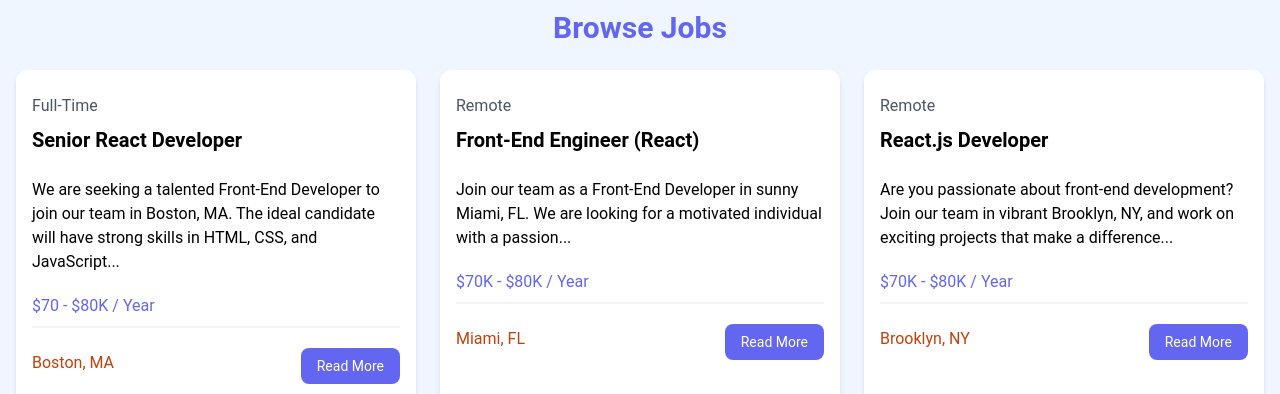
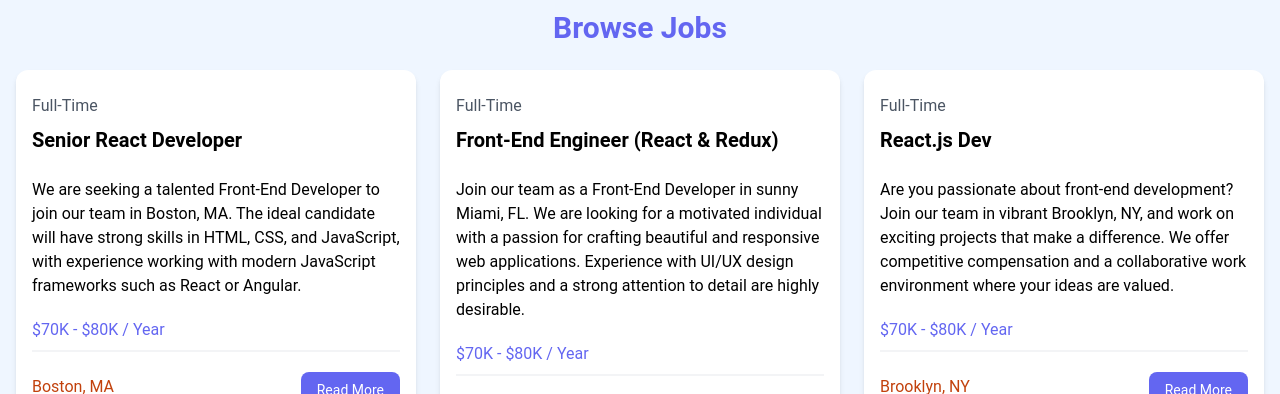
Before and after one commit to javierlona/learning-react-crash-course, a React (Vite) app: page / in a window 1280 px wide. Shown: the part 558-952 px from the top of the page. Built offline with nearby package versions, Linux system fonts and the light colour scheme.

Commit message:
Create listing with map

```diff
--- a/src/components/JobListings.tsx
+++ b/src/components/JobListings.tsx
@@ -1,6 +1,8 @@
 import React from "react";
+import jobs from "../jobs.json";
 
 const JobListings = () => {
+  console.log(jobs);
   return (
     <section className="bg-blue-50 px-4 py-10">
       <div className="container-xl lg:container m-auto">
@@ -8,31 +10,27 @@
           Browse Jobs
         </h2>
         <div className="grid grid-cols-1 md:grid-cols-3 gap-6">
-          {/* <!-- Job Listing 1 --> */}
+          {jobs.map((job) => (
             <div className="bg-white rounded-xl shadow-md relative">
               <div className="p-4">
                 <div className="mb-6">
-                <div className="text-gray-600 my-2">Full-Time</div>
-                <h3 className="text-xl font-bold">Senior React Developer</h3>
+                  <div className="text-gray-600 my-2">{job.type}</div>
+                  <h3 className="text-xl font-bold">{job.title}</h3>
                 </div>
 
-              <div className="mb-5">
-                We are seeking a talented Front-End Developer to join our team
-                in Boston, MA. The ideal candidate will have strong skills in
-                HTML, CSS, and JavaScript...
-              </div>
+                <div className="mb-5">{job.description}</div>
 
-              <h3 className="text-indigo-500 mb-2">$70 - $80K / Year</h3>
+                <h3 className="text-indigo-500 mb-2">{job.salary} / Year</h3>
 
                 <div className="border border-gray-100 mb-5"></div>
 
                 <div className="flex flex-col lg:flex-row justify-between mb-4">
                   <div className="text-orange-700 mb-3">
                     <i className="fa-solid fa-location-dot text-lg"></i>
-                  Boston, MA
+                    {job.location}
                   </div>
                   <a
-                  href="job.html"
+                    href={`/job/${job.id}`}
                     className="h-[36px] bg-indigo-500 hover:bg-indigo-600 text-white px-4 py-2 rounded-lg text-center text-sm"
                   >
                     Read More
@@ -40,71 +38,7 @@
                 </div>
               </div>
             </div>
-          {/* <!-- Job Listing 2 --> */}
-          <div className="bg-white rounded-xl shadow-md relative">
-            <div className="p-4">
-              <div className="mb-6">
-                <div className="text-gray-600 my-2">Remote</div>
-                <h3 className="text-xl font-bold">
-                  Front-End Engineer (React)
-                </h3>
-              </div>
-
-              <div className="mb-5">
-                Join our team as a Front-End Developer in sunny Miami, FL. We
-                are looking for a motivated individual with a passion...
-              </div>
-
-              <h3 className="text-indigo-500 mb-2">$70K - $80K / Year</h3>
-
-              <div className="border border-gray-100 mb-5"></div>
-
-              <div className="flex flex-col lg:flex-row justify-between mb-4">
-                <div className="text-orange-700 mb-3">
-                  <i className="fa-solid fa-location-dot text-lg"></i>
-                  Miami, FL
-                </div>
-                <a
-                  href="job.html"
-                  className="h-[36px] bg-indigo-500 hover:bg-indigo-600 text-white px-4 py-2 rounded-lg text-center text-sm"
-                >
-                  Read More
-                </a>
-              </div>
-            </div>
-          </div>
-          {/* <!-- Job Listing 3 --> */}
-          <div className="bg-white rounded-xl shadow-md relative">
-            <div className="p-4">
-              <div className="mb-6">
-                <div className="text-gray-600 my-2">Remote</div>
-                <h3 className="text-xl font-bold">React.js Developer</h3>
-              </div>
-
-              <div className="mb-5">
-                Are you passionate about front-end development? Join our team in
-                vibrant Brooklyn, NY, and work on exciting projects that make a
-                difference...
-              </div>
-
-              <h3 className="text-indigo-500 mb-2">$70K - $80K / Year</h3>
-
-              <div className="border border-gray-100 mb-5"></div>
-
-              <div className="flex flex-col lg:flex-row justify-between mb-4">
-                <div className="text-orange-700 mb-3">
-                  <i className="fa-solid fa-location-dot text-lg"></i>
-                  Brooklyn, NY
-                </div>
-                <a
-                  href="job.html"
-                  className="h-[36px] bg-indigo-500 hover:bg-indigo-600 text-white px-4 py-2 rounded-lg text-center text-sm"
-                >
-                  Read More
-                </a>
-              </div>
-            </div>
-          </div>
+          ))}
         </div>
       </div>
     </section>
```
Lines whose indentation alone changed are shown as unchanged.
